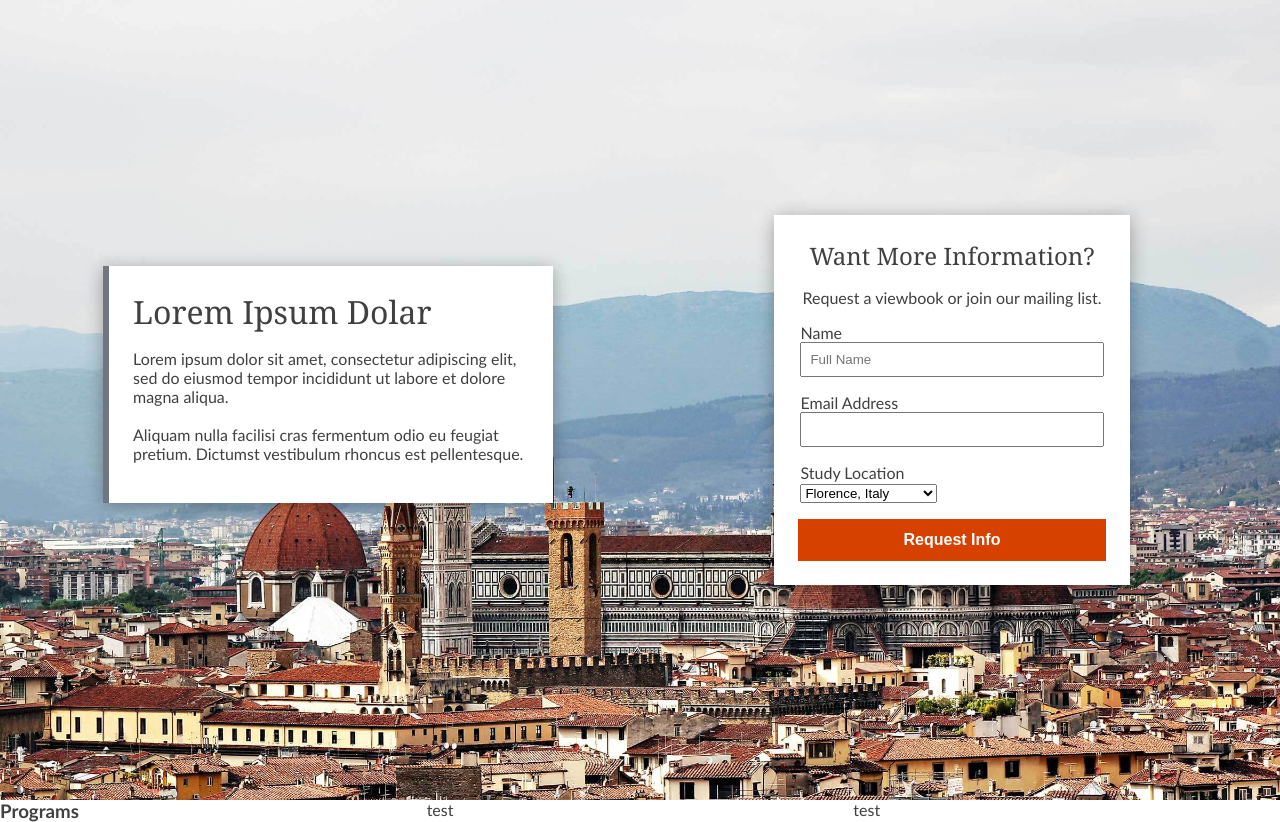
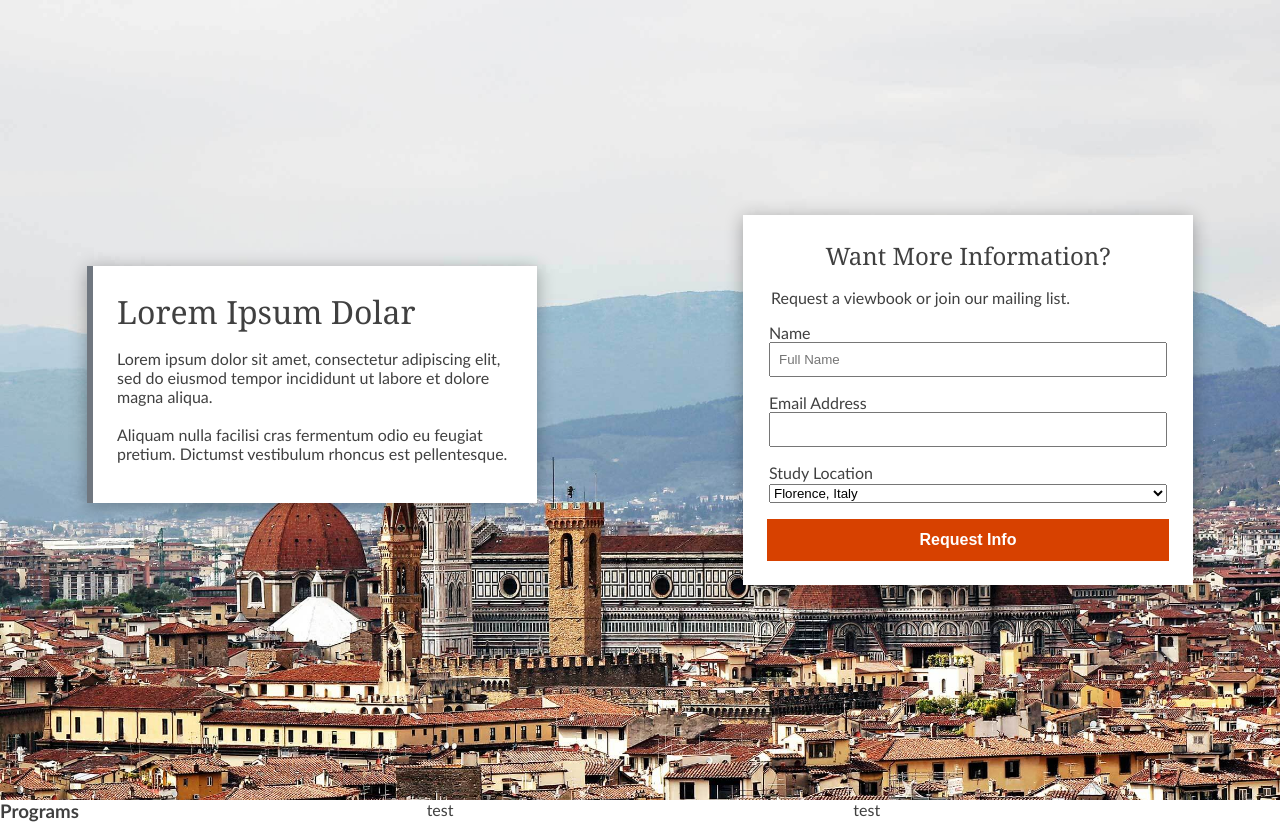
Before and after one commit to aimfreet/syracuse-edu, a Vue app: page /#/ in a window 1280 px wide. Built offline with nearby package versions, Linux system fonts and the light colour scheme; a web font is replaced by a local one.

Commit message:
Hero style updates

```diff
--- a/src/components/HeroBanner.vue
+++ b/src/components/HeroBanner.vue
@@ -1,5 +1,6 @@
 <template>
   <div class="hero-banner">
+    <div class="hero-banner__image" />
     <div class="hero-banner__content">
       <intro-card />
       <request-form />
@@ -22,31 +23,35 @@ export default {
 <style lang="scss">
     .hero-banner {
         width: 100%;
-        height: 400px;
+        &__image {
             background-image: url('../assets/images/FlorenceSU.jpg');
             background-repeat: no-repeat;
             background-size: cover;
             background-position: top center;
+            width: 100%;
+            height: 400px;
             @include flex-column-center;
             position: relative;
             @media screen and (min-width: 1023px) {
                 height: 100vh;
                 padding: 2rem;
             }
+        }
         &__content {
-            position: absolute;
-            top: 270px;
-            left: 0;
-            margin: 0 1.5rem;
+            position: relative;
+            margin-top: -120px;
+            margin-left: 1.5rem;
+            margin-right: 1.5rem;
             @media screen and (min-width: 1023px) {
                 width: 100%;
                 height: 100%;
                 display: grid;
+                margin: 0;
                 grid-template-columns: 1fr 1fr;
                 grid-column-gap: 2rem;
-                position: relative;
                 top: 0;
-
+                position: absolute;
+                left: 0;
             }
         }
     }
--- a/src/components/InfoCards.vue
+++ b/src/components/InfoCards.vue
@@ -20,8 +20,11 @@
 
 <style lang="scss">
   .info-cards {
-    display: grid;
-    grid-template-columns: 1fr 1fr 1fr;
+    @include flex-column;
+    @media screen and (min-width: 1023px) {
+      display: grid;
+      grid-template-columns: 1fr 1fr 1fr;
+    }
   }
   .info-card {
 
--- a/src/components/IntroCard.vue
+++ b/src/components/IntroCard.vue
@@ -35,10 +35,12 @@ export default {
       background: $white;
       padding: 1.5rem;
       color: $su-dark-gray;
-      max-width: 450px;
       border-left: 6px solid $su-medium-gray;
       box-shadow: 0px 3px 17px 0px rgba(0, 0, 5, 0.32);
       margin-bottom: 2rem;
+      @media screen and (min-width: 1023px) {
+        max-width: 450px;
+      }
     }
     &__title {
       font-size: 2rem;
--- a/src/components/RequestForm.vue
+++ b/src/components/RequestForm.vue
@@ -79,8 +79,11 @@ export default {
        padding: 1.5rem;
        @include flex-column;
        align-items: center;
-       max-width: 450px;
+       width: 100%;
        box-shadow: 0px 3px 17px 0px rgba(0, 0, 5, 0.32);
+       @media screen and (min-width: 1023px) {
+         max-width: 450px;
+       }
     }
     &__title {
       font-size: 1.5rem;
@@ -91,6 +94,9 @@ export default {
     &__legend {
       margin-bottom: 1rem;
     }
+    &__form {
+      width: 100%;
+    }
     &__fieldset {
       border: none;
     }
@@ -98,6 +104,9 @@ export default {
       width: 100%;
       padding: .5rem;
       margin-bottom: 1rem;
+    }
+    &__select {
+      width: 100%;
     }
     &__footer {
       width: 100%;
```
Lines whose indentation alone changed are shown as unchanged.
